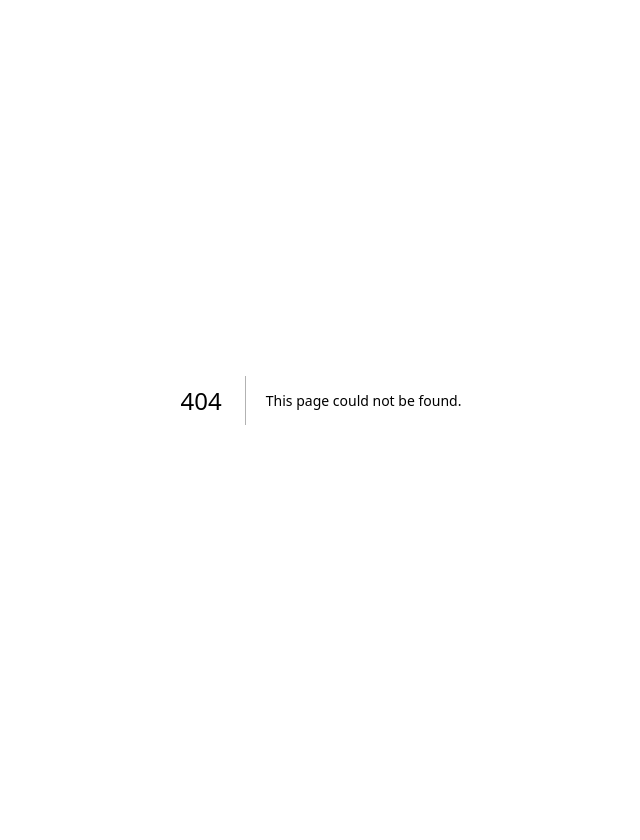
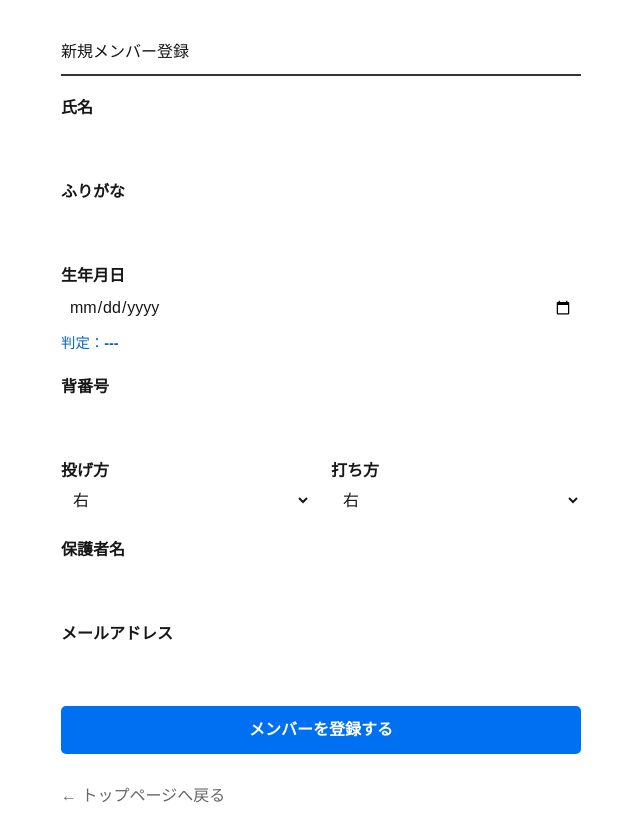
Before and after one commit to ysdthai0414/app_baseball, a Next.js app in the folder frontend/: page /register in a window 1280 px wide. Before the commit this address had no page. Shown: the top 840 px of the page, without its empty margins (319-959 px from the left). Before the commit the page ends 800 px from the top, so only its background shows below. Built offline with nearby package versions, Linux system fonts and the light colour scheme.

Commit message:
メンバー登録機能と保護者画面の選手選択機能を追加

```diff
--- a/frontend/app/parent/page.tsx
+++ b/frontend/app/parent/page.tsx
@@ -2,190 +2,90 @@
 import { useEffect, useMemo, useState } from "react";
 import Link from "next/link";
 
-import type { SkillCategory } from "@/lib/levelTable";
-import { getTrainingMenuForLevel } from "@/lib/trainingMenu";
-
-const API_BASE = process.env.NEXT_PUBLIC_API_BASE_URL ?? "http://localhost:8000";
-const PLAYER_ID = "p1"; // プロト：親はp1の親として表示
-
-type Category = { key: string; label: string; levels: { score: number; label: string }[] };
-type Rubric = { categories: Category[] };
-type Evaluation = {
-  id: number;
-  created_at: string;
-  player_id: string;
-  values: Record<string, number>;
-  comment: any;
-} | null;
-
-const renderComment = (comment: any) => {
-  if (!comment) return null;
-  if (typeof comment === "string") return <p style={{ whiteSpace: "pre-wrap" }}>{comment}</p>;
-  return (
-    <div>
-      {comment.good && (
-        <>
-          <h4>良かった点</h4>
-          <p style={{ whiteSpace: "pre-wrap" }}>{comment.good}</p>
-        </>
-      )}
-      {comment.next && (
-        <>
-          <h4>次回の意識ポイント</h4>
-          <p style={{ whiteSpace: "pre-wrap" }}>{comment.next}</p>
-        </>
-      )}
-    </div>
-  );
-};
-
-// 保護者画面で扱うカテゴリ（rubricのkeyと一致している前提）
-const SKILL_CATEGORIES: SkillCategory[] = ["batting", "throwing", "catching", "running", "iq"];
-
-const categoryLabel: Record<SkillCategory, string> = {
-  batting: "打つ（バッティング）",
-  throwing: "投げる（スローイング）",
-  catching: "捕る（キャッチング）",
-  running: "走る（走塁・スピード）",
-  iq: "ルール・マナー（野球IQ）",
-};
+const API_BASE = "http://localhost:8000";
 
 export default function ParentPage() {
-  const [rubric, setRubric] = useState<Rubric | null>(null);
-  const [latest, setLatest] = useState<Evaluation>(null);
-  const [recs, setRecs] = useState<string[]>([]);
+  // --- 状態管理（データの箱） ---
+  const [players, setPlayers] = useState<any[]>([]); // 選手リスト
+  const [selectedId, setSelectedId] = useState("p1"); // 選択中の選手ID
+  const [latest, setLatest] = useState<any>(null);    // 最新の評価データ
   const [error, setError] = useState("");
 
-  const refresh = async () => {
+  // 1. 選手一覧（名簿）をバックエンドから取得する
+  useEffect(() => {
+    fetch(`${API_BASE}/players`)
+      .then(res => res.json())
+      .then(data => setPlayers(data))
+      .catch(() => setError("名簿の取得に失敗しました"));
+  }, []);
+
+  // 2. 選択された選手が変わるたびに、その子のデータを取得し直す
+  const refreshData = async () => {
+    if (!selectedId) return;
     try {
       setError("");
-      const [r1, r2, r3] = await Promise.all([
-        fetch(`${API_BASE}/rubric`),
-        fetch(`${API_BASE}/players/${PLAYER_ID}/evaluations/latest`),
-        fetch(`${API_BASE}/players/${PLAYER_ID}/recommendation/latest`),
-      ]);
-      if (!r1.ok) throw new Error("rubric取得に失敗");
-      if (!r2.ok) throw new Error("評価取得に失敗");
-      if (!r3.ok) throw new Error("recommendation取得に失敗");
-
-      setRubric(await r1.json());
-      setLatest(await r2.json());
-      const recJson = await r3.json();
-      setRecs(recJson.recommendations ?? []);
+      const res = await fetch(`${API_BASE}/players/${selectedId}/evaluations/latest`);
+      if (!res.ok) throw new Error("評価データの取得に失敗");
+      const data = await res.json();
+      setLatest(data);
     } catch (e: any) {
-      setError(e.message ?? "エラーが発生しました");
+      setLatest(null);
+      setError("この選手の評価データはまだありません。");
     }
   };
 
   useEffect(() => {
-    refresh();
-  }, []);
-
-  // ✅ 追加：今日の優先カテゴリ（最もレベルが高い=初心者寄り）を選ぶ
-  const priority = useMemo(() => {
-    if (!latest?.values) return null;
-
-    // valuesに存在するカテゴリだけ対象にする
-    const available = SKILL_CATEGORIES.filter((c) => typeof latest.values[c] === "number");
-    if (available.length === 0) return null;
-
-    // “数値が大きいほど初心者寄り” として最大を優先
-    let best = available[0];
-    for (const c of available) {
-      if ((latest.values[c] ?? 0) > (latest.values[best] ?? 0)) best = c;
-    }
-
-    const level = latest.values[best];
-    const menu = getTrainingMenuForLevel(best, level);
-
-    return { category: best, level, menu };
-  }, [latest]);
+    refreshData();
+  }, [selectedId]);
 
   return (
-    <main style={{ padding: 24, fontFamily: "sans-serif", maxWidth: 720 }}>
-      <h1 style={{ fontSize: 24, marginBottom: 8 }}>保護者：最新の評価</h1>
-      <div style={{ display: "flex", gap: 12 }}>
-        <Link href="/">トップ</Link>
-        <button
-          onClick={refresh}
-          style={{
-            padding: "6px 10px",
-            borderRadius: 10,
-            border: "1px solid #ccc",
-            background: "#fff",
-          }}
+    <main style={{ padding: 24, fontFamily: "sans-serif", maxWidth: 720, margin: "0 auto" }}>
+      <h1 style={{ fontSize: 24 }}>保護者画面：お子様の最新評価</h1>
+
+      {/* --- 選手選択メニュー（ここが新機能！） --- */}
+      <div style={{ marginBottom: 20, padding: 15, background: "#f0f7ff", borderRadius: 10 }}>
+        <label style={{ fontWeight: "bold", marginRight: 10 }}>お子様を選択：</label>
+        <select
+          value={selectedId}
+          onChange={(e) => setSelectedId(e.target.value)}
+          style={{ padding: "8px", borderRadius: "5px", border: "1px solid #ccc" }}
         >
-          更新
-        </button>
+          {players.map(p => (
+            <option key={p.id} value={p.id}>{p.name} ({p.position})</option>
+          ))}
+        </select>
+        <button onClick={refreshData} style={{ marginLeft: 10 }}>更新</button>
       </div>
 
-      {error && <p style={{ color: "red", marginTop: 12 }}>Error: {error}</p>}
+      <Link href="/">← トップページへ</Link>
+      <hr style={{ margin: "20px 0" }} />
 
-      {!latest && (
-        <div style={{ marginTop: 16, padding: 12, border: "1px solid #ddd", borderRadius: 12 }}>
-          <p style={{ margin: 0 }}>
-            まだ評価がありません。先に <b>/coach/players/{PLAYER_ID}/evaluate</b> で保存してください。
+      {/* --- 評価の表示エリア --- */}
+      {error && <p style={{ color: "orange" }}>{error}</p>}
+
+      {!latest ? (
+        <div style={{ padding: 20, border: "1px dashed #ccc", textAlign: "center" }}>
+          <p>まだ評価データが登録されていません。</p>
+          <p style={{ fontSize: "0.8rem", color: "#666" }}>コーチ画面で評価を入力するとここに表示されます。</p>
+        </div>
+      ) : (
+        <div style={{ padding: 16, border: "1px solid #ddd", borderRadius: 12, background: "#fff" }}>
+          <h2 style={{ marginTop: 0 }}>{players.find(p => p.id === selectedId)?.name} くんの評価</h2>
+          <p style={{ color: "#666" }}>判定日時: {new Date(latest.created_at).toLocaleString()}</p>
+
+          <div style={{ display: "grid", gridTemplateColumns: "1fr 1fr", gap: "10px" }}>
+            {Object.entries(latest.values || {}).map(([key, val]: any) => (
+              <div key={key} style={{ padding: "10px", background: "#f9f9f9", borderRadius: 5 }}>
+                <strong>{key}</strong>: <span style={{ fontSize: "1.2rem", color: "blue" }}>{val}</span>
+              </div>
+            ))}
+          </div>
+
+          <h3 style={{ borderTop: "1px solid #eee", paddingTop: 10 }}>コーチからのコメント</h3>
+          <p style={{ whiteSpace: "pre-wrap", background: "#fffbe6", padding: 10 }}>
+            {typeof latest.comment === 'string' ? latest.comment : (latest.comment?.good || "コメントなし")}
           </p>
         </div>
-      )}
-
-      {latest && rubric && (
-        <>
-          {/* ✅ 追加：今日の平日練習（trainingMenuから自動表示） */}
-          <div style={{ marginTop: 16, padding: 16, border: "1px solid #ddd", borderRadius: 12, background: "#fff" }}>
-            <h2 style={{ marginTop: 0 }}>今日の平日練習（おすすめ）</h2>
-
-            {!priority ? (
-              <p style={{ color: "#666" }}>（評価データがありません）</p>
-            ) : (
-              <>
-                <p style={{ color: "#666", marginTop: 0 }}>
-                  優先カテゴリ：<b>{categoryLabel[priority.category]}</b>（現在 {priority.level}級）
-                </p>
-
-                {priority.menu ? (
-                  <div style={{ border: "1px solid #eee", borderRadius: 12, padding: 12 }}>
-                    <div style={{ fontWeight: 700, marginBottom: 8 }}>{priority.menu.title}</div>
-                    <ul style={{ paddingLeft: 16, margin: 0 }}>
-                      {priority.menu.items.map((t) => (
-                        <li key={t}>{t}</li>
-                      ))}
-                    </ul>
-                  </div>
-                ) : (
-                  <p style={{ color: "#666" }}>（該当する練習メニューが見つかりません）</p>
-                )}
-              </>
-            )}
-          </div>
-
-          <div style={{ marginTop: 16, padding: 16, border: "1px solid #ddd", borderRadius: 12 }}>
-            <h2 style={{ marginTop: 0 }}>評価（最新）</h2>
-            <p style={{ color: "#666", marginTop: 0 }}>日時: {latest.created_at}</p>
-
-            {rubric.categories.map((cat) => (
-              <div key={cat.key} style={{ marginBottom: 10 }}>
-                <b>{cat.label}</b>: {latest.values?.[cat.key] ?? "-"}
-              </div>
-            ))}
-
-            <h3>フィードバック</h3>
-            {renderComment(latest.comment)}
-          </div>
-
-          <div style={{ marginTop: 16, padding: 16, border: "1px solid #ddd", borderRadius: 12 }}>
-            <h2 style={{ marginTop: 0 }}>次におすすめの練習（API）</h2>
-            {recs.length === 0 ? (
-              <p style={{ color: "#666" }}>（recommendations未定義 or 該当なし）</p>
-            ) : (
-              <ul style={{ paddingLeft: 16 }}>
-                {recs.map((t, i) => (
-                  <li key={i}>{t}</li>
-                ))}
-              </ul>
-            )}
-          </div>
-        </>
       )}
     </main>
   );
--- /dev/null
+++ b/frontend/app/register/page.tsx
@@ -0,0 +1,136 @@
+"use client";
+import { useState } from "react";
+import Link from "next/link";
+
+export default function RegisterPage() {
+  const [formData, setFormData] = useState({
+    name: "",
+    name_kana: "",
+    dob: "",
+    number: "",
+    throwing: "右",
+    batting: "右",
+    parent_name: "",
+    email: "",
+  });
+
+  // 日本の学年計算ロジック（4月1日基準）
+  const calculateGrade = (dobString: string) => {
+    if (!dobString) return "---";
+    const dob = new Date(dobString);
+    const today = new Date();
+
+    // 現在の年度を判定（4月以降なら今年の年、3月以前なら去年の年）
+    const currentFiscalYear = today.getMonth() + 1 >= 4 ? today.getFullYear() : today.getFullYear() - 1;
+
+    // 生年月日による年度判定（4/2以降生まれならその年、4/1以前なら前年扱い）
+    let birthYear = dob.getFullYear();
+    if (dob.getMonth() + 1 < 4 || (dob.getMonth() + 1 === 4 && dob.getDate() === 1)) {
+      birthYear--;
+    }
+
+    const ageAtStartOfFiscalYear = currentFiscalYear - birthYear;
+    const grade = ageAtStartOfFiscalYear - 6; // 小1を1とする
+
+    if (grade <= 0) return "未就学児";
+    if (grade <= 6) return `小学${grade}年生`;
+    if (grade <= 9) return `中学${grade - 6}年生`;
+    return "高校生以上";
+  };
+
+  const handleSubmit = async (e: React.FormEvent) => {
+    e.preventDefault();
+    try {
+      const res = await fetch("http://localhost:8000/players", {
+        method: "POST",
+        headers: { "Content-Type": "application/json" },
+        body: JSON.stringify(formData),
+      });
+
+      if (res.ok) {
+        alert("メンバーの登録に成功しました！");
+        // 成功したらフォームを空にする（任意）
+      } else {
+        alert("登録に失敗しました。サーバーを確認してください。");
+      }
+    } catch (error) {
+      alert("通信エラーが発生しました。");
+    }
+  };
+
+  return (
+    <div style={{ padding: "40px", maxWidth: "600px", margin: "0 auto", fontFamily: "sans-serif" }}>
+      <h1 style={{ borderBottom: "2px solid #333", paddingBottom: "10px" }}>新規メンバー登録</h1>
+
+      <form onSubmit={handleSubmit} style={{ display: "flex", flexDirection: "column", gap: "20px", marginTop: "20px" }}>
+        <div>
+          <label style={{ display: "block", fontWeight: "bold" }}>氏名</label>
+          <input type="text" required style={{ width: "100%", padding: "8px" }}
+            onChange={(e) => setFormData({ ...formData, name: e.target.value })} />
+        </div>
+
+        <div>
+          <label style={{ display: "block", fontWeight: "bold" }}>ふりがな</label>
+          <input type="text" required style={{ width: "100%", padding: "8px" }}
+            onChange={(e) => setFormData({ ...formData, name_kana: e.target.value })} />
+        </div>
+
+        <div>
+          <label style={{ display: "block", fontWeight: "bold" }}>生年月日</label>
+          <input type="date" required style={{ width: "100%", padding: "8px" }}
+            onChange={(e) => setFormData({ ...formData, dob: e.target.value })} />
+          <p style={{ color: "#0066cc", fontSize: "0.9rem", marginTop: "5px" }}>
+            判定：<strong>{calculateGrade(formData.dob)}</strong>
+          </p>
+        </div>
+
+        <div>
+          <label style={{ display: "block", fontWeight: "bold" }}>背番号</label>
+          <input type="number" required style={{ width: "100%", padding: "8px" }}
+            onChange={(e) => setFormData({ ...formData, number: e.target.value })} />
+        </div>
+
+        <div style={{ display: "flex", gap: "20px" }}>
+          <div style={{ flex: 1 }}>
+            <label style={{ display: "block", fontWeight: "bold" }}>投げ方</label>
+            <select style={{ width: "100%", padding: "8px" }} onChange={(e) => setFormData({ ...formData, throwing: e.target.value })}>
+              <option value="右">右</option>
+              <option value="左">左</option>
+            </select>
+          </div>
+          <div style={{ flex: 1 }}>
+            <label style={{ display: "block", fontWeight: "bold" }}>打ち方</label>
+            <select style={{ width: "100%", padding: "8px" }} onChange={(e) => setFormData({ ...formData, batting: e.target.value })}>
+              <option value="右">右</option>
+              <option value="左">左</option>
+              <option value="両">両</option>
+            </select>
+          </div>
+        </div>
+
+        <div>
+          <label style={{ display: "block", fontWeight: "bold" }}>保護者名</label>
+          <input type="text" required style={{ width: "100%", padding: "8px" }}
+            onChange={(e) => setFormData({ ...formData, parent_name: e.target.value })} />
+        </div>
+
+        <div>
+          <label style={{ display: "block", fontWeight: "bold" }}>メールアドレス</label>
+          <input type="email" required style={{ width: "100%", padding: "8px" }}
+            onChange={(e) => setFormData({ ...formData, email: e.target.value })} />
+        </div>
+
+        <button type="submit" style={{
+          backgroundColor: "#0070f3", color: "white", padding: "12px", border: "none",
+          borderRadius: "5px", fontSize: "1rem", cursor: "pointer", fontWeight: "bold"
+        }}>
+          メンバーを登録する
+        </button>
+      </form>
+
+      <div style={{ marginTop: "30px" }}>
+        <Link href="/" style={{ color: "#666" }}>← トップページへ戻る</Link>
+      </div>
+    </div>
+  );
+}
```
Also changed, not shown: 1 other file (tests, documents, lock files or other folders).
